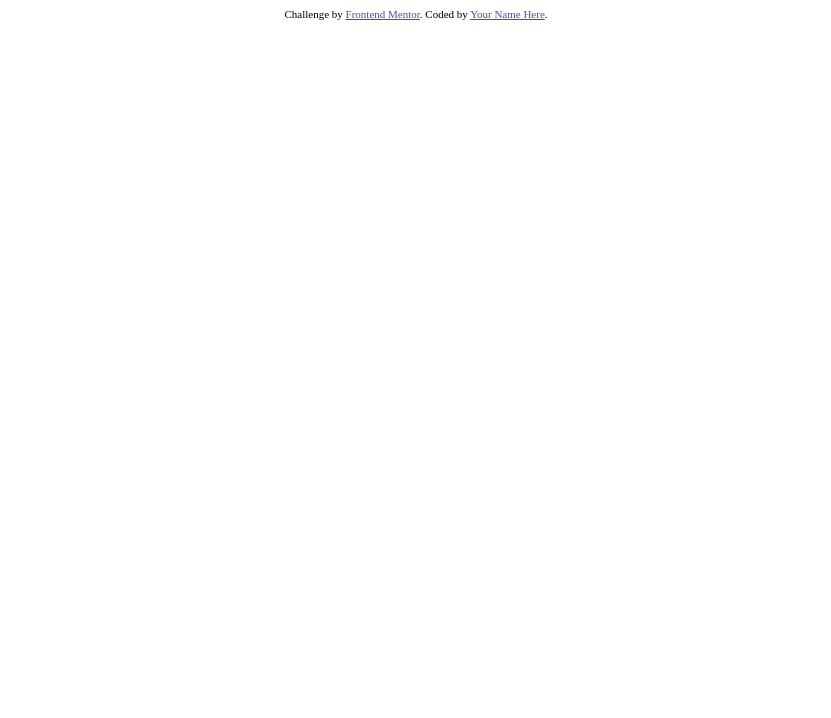
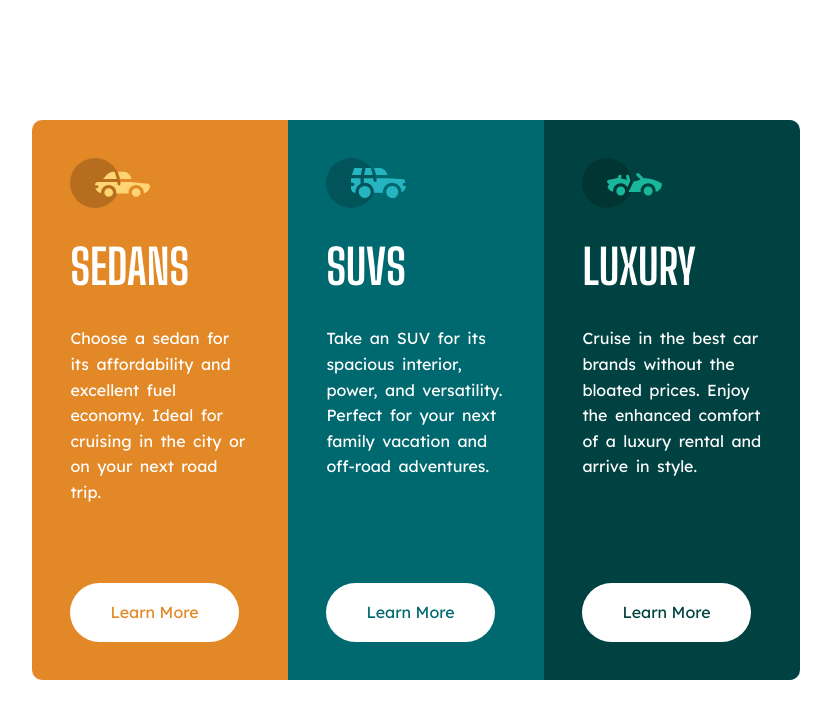
Before and after one commit to deepaksaroha/3-column-preview-card-component, a plain HTML site: page index.html in a window 1280 px wide. Shown: the whole page, without its empty margins (224-1055 px from the left). Drawn offline with Linux system fonts and the light colour scheme.

Commit message:
project done

```diff
--- a/index.html
+++ b/index.html
@@ -16,6 +16,7 @@
 
 
   </style>
+  <link rel="stylesheet" href="./style.css">
 </head>
 <body>
 <!--
@@ -31,12 +32,42 @@
   Cruise in the best car brands without the bloated prices. Enjoy the enhanced comfort of a luxury
   rental and arrive in style. -->
 
-  <div class="attribution">
+  <!-- <div class="attribution">
     Challenge by <a href="https://www.frontendmentor.io?ref=challenge" target="_blank">Frontend Mentor</a>.
     Coded by <a href="#">Your Name Here</a>.
-  </div>
+  </div> -->
 
   <!-- ui code -->
-
+  <main class="cover">
+    <section class="container">
+      <section class="section-items section-items1">
+        <article class="main-artcl">
+          <img class="icons" src="./images/icon-sedans.svg" alt="">
+          <h1 class="hdngs ffh wht-txt">Sedans</h1>
+          <p class="paras ffp wht-txt">Choose a sedan for its affordability and excellent fuel economy. Ideal for cruising in the city
+            or on your next road trip.</p>
+        </article>
+        <button class="btns ffp orng">Learn More</button>
+      </section>
+      <section class="section-items section-items2">
+        <article class="main-artcl">
+          <img class="icons" src="./images/icon-suvs.svg" alt="">
+          <h1 class="hdngs ffh wht-txt">SUVs</h1>
+          <p class="paras ffp wht-txt">Take an SUV for its spacious interior, power, and versatility. Perfect for your next family vacation
+            and off-road adventures.</p>
+        </article>
+        <button class="btns ffp drk-cyan">Learn More</button>
+      </section>
+      <section class="section-items section-items3">
+        <article class="main-artcl">
+          <img class="icons" src="./images/icon-luxury.svg" alt="">
+          <h1 class="hdngs ffh wht-txt">Luxury</h1>
+          <p class="paras ffp wht-txt">Cruise in the best car brands without the bloated prices. Enjoy the enhanced comfort of a luxury
+            rental and arrive in style.</p>
+        </article>
+        <button class="btns ffp vdrk-cyan">Learn More</button>
+      </section>
+    </section>
+  </main>
 </body>
 </html>
--- /dev/null
+++ b/style.css
@@ -0,0 +1,115 @@
+@import url('https://fonts.googleapis.com/css2?family=Big+Shoulders+Display:wght@700&family=Lexend+Deca&display=swap');
+
+h1, h2, h3, h4, h5, h6, p, body{
+    margin: 0;
+}
+
+.cover{
+    height: 100vh;
+    width: 100vw;
+    display: flex;
+    justify-content: center;
+    align-items: center;
+}
+
+.container{
+    height: 70%;
+    width: 60%;
+    border-radius: 10px;
+    display: grid;
+    grid-template-columns: 1fr 1fr 1fr;
+    overflow: hidden;
+}
+
+.section-items{
+    padding: 15%;
+    display: flex;
+    flex-direction: column;
+    justify-content: space-between;
+}
+
+.section-items1{
+    background-color: hsl(31, 77%, 52%);
+}
+
+.section-items2{
+    background-color: hsl(184, 100%, 22%);
+}
+
+.section-items3{
+    background-color: hsl(179, 100%, 13%);
+}
+
+.ffh{
+    font-family: 'Big Shoulders Display', cursive;
+}
+
+.ffp{
+    font-family: 'Lexend Deca', sans-serif;
+}
+
+.wht-txt{
+    color: white;
+}
+
+.orng{
+    color: hsl(31, 77%, 52%);
+}
+
+.drk-cyan{
+    color: hsl(184, 100%, 22%);
+}
+
+.vdrk-cyan{
+    color: hsl(179, 100%, 13%);
+}
+
+.hdngs{
+    font-size: 3em;
+    text-transform: uppercase;
+    line-height: 1em;
+}
+
+.btns{
+    padding: 1.2em 2.5em;
+    background-color: white;
+    border-radius: 30px;
+    border: none;
+    width: fit-content;
+    font-size: 16px;
+}
+
+.main-artcl{
+    display: flex;
+    flex-direction: column;
+    gap: 35px;
+}
+
+.icons{
+    height: 50px;
+    width: fit-content;
+}
+
+.paras{
+    line-height: 1.6em;
+    font-weight: 400;
+    font-size: 16px;
+    word-spacing: 3px;
+}
+
+@media screen and (max-width: 375px) {
+    .cover{
+        height: fit-content;
+        margin: 100px 0;
+    }
+    .container{
+        width: 350px;
+        height: unset;
+        grid-template-columns: none;
+        grid-template-rows: 1fr 1fr 1fr;
+        overflow: hidden;
+    }
+    .section-items{
+        gap: 40px;
+    }
+}
```
